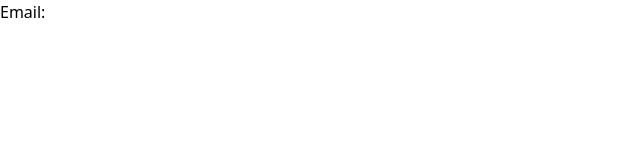
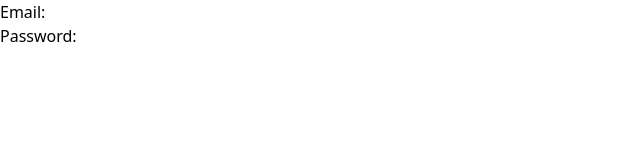
Before and after one commit to abdsimon/MERN-SocialMedia, a React (Vite) app in the folder client/: page /register in a window 1280 px wide. Shown: the top 160 px of the page, without its empty margins (0-640 px from the left). Built offline with nearby package versions, Linux system fonts and the light colour scheme.

Commit message:
added password

```diff
--- a/client/src/pages/Register.jsx
+++ b/client/src/pages/Register.jsx
@@ -3,6 +3,7 @@ import React, { useState } from 'react';
 
 const Register = () => {
   const [email, setEmail] = useState('');
+  const [password, setPassword] = useState('');
 
 
 
@@ -20,6 +21,16 @@ const Register = () => {
             required
           />
         </div>
+        <div>
+          <label htmlFor="password">Password:</label>
+          <input
+            type="password"
+            id="password"
+            value={password}
+            onChange={(e) => setPassword(e.target.value)}
+            required
+          />
+        </div>
 
     </div>
   );
```
